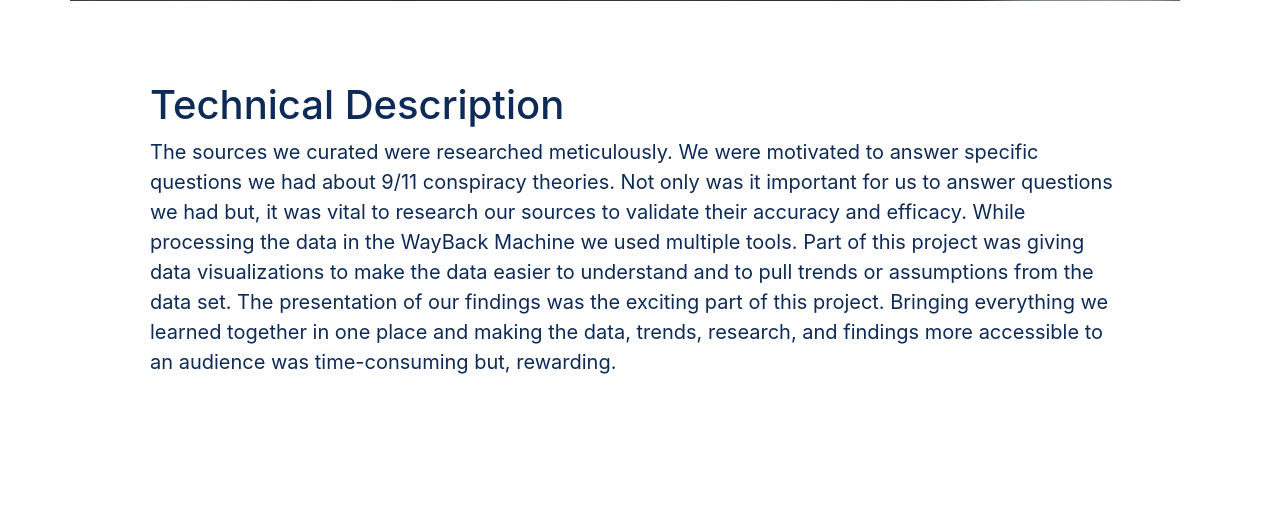
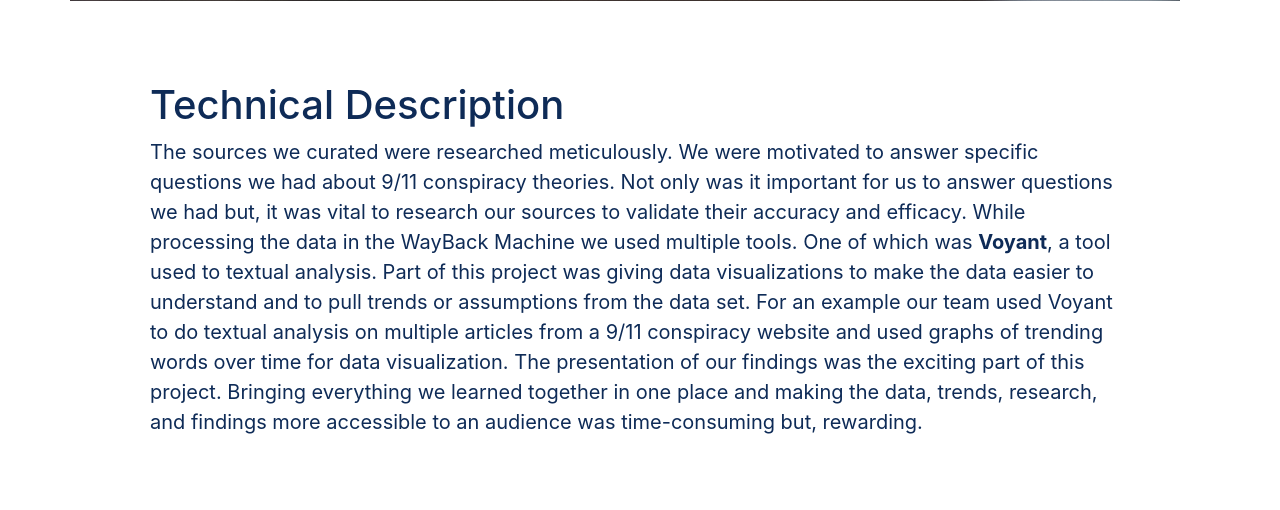
Before and after one commit to kowalst/conspiracies911, a PHP site: page /about.html in a window 1280 px wide. Shown: the part 972-1482 px from the top of the page. Run offline with PHP 8.4, Linux system fonts and the light colour scheme.

Commit message:
voyant link

```diff
--- a/about.html
+++ b/about.html
@@ -64,7 +64,7 @@
 
 				<div class="row row-4"><!-- row 4 -->
 					<h3>Technical Description</h3>
-					<p>The sources we curated were researched meticulously. We were motivated to answer specific questions we had about 9/11 conspiracy theories. Not only was it important for us to answer questions we had but, it was vital to research our sources to validate their accuracy and efficacy. While processing the data in the WayBack Machine we used multiple tools. Part of this project was giving data visualizations to make the data easier to understand and to pull trends or assumptions from the data set. The presentation of our findings was the exciting part of this project. Bringing everything we learned together in one place and making the data, trends, research, and findings more accessible to an audience was time-consuming but, rewarding.</p>
+					<p>The sources we curated were researched meticulously. We were motivated to answer specific questions we had about 9/11 conspiracy theories. Not only was it important for us to answer questions we had but, it was vital to research our sources to validate their accuracy and efficacy. While processing the data in the WayBack Machine we used multiple tools. One of which was <a href="https://voyant-tools.org/" target="_blank">Voyant</a>, a tool used to textual analysis.	Part of this project was giving data visualizations to make the data easier to understand and to pull trends or assumptions from the data set. For an example our team used Voyant to do textual analysis on multiple articles from a 9/11 conspiracy website and used graphs of trending words over time for data visualization. The presentation of our findings was the exciting part of this project. Bringing everything we learned together in one place and making the data, trends, research, and findings more accessible to an audience was time-consuming but, rewarding.</p>
 				</div>
 				<div class="row row-3"><!-- row 3 -->
 
--- a/css/main.css
+++ b/css/main.css
@@ -552,6 +552,12 @@ nav li:hover{
     text-align: left;
     padding-bottom: 0;
 }
+.about .row-4 a{
+    color: var(--dBlue);
+}
+.about .row-4:hover{
+    color: var(--lBlue) !important;
+}
 .about .row-4 iframe{
     padding-bottom: 2em;
 }
```
